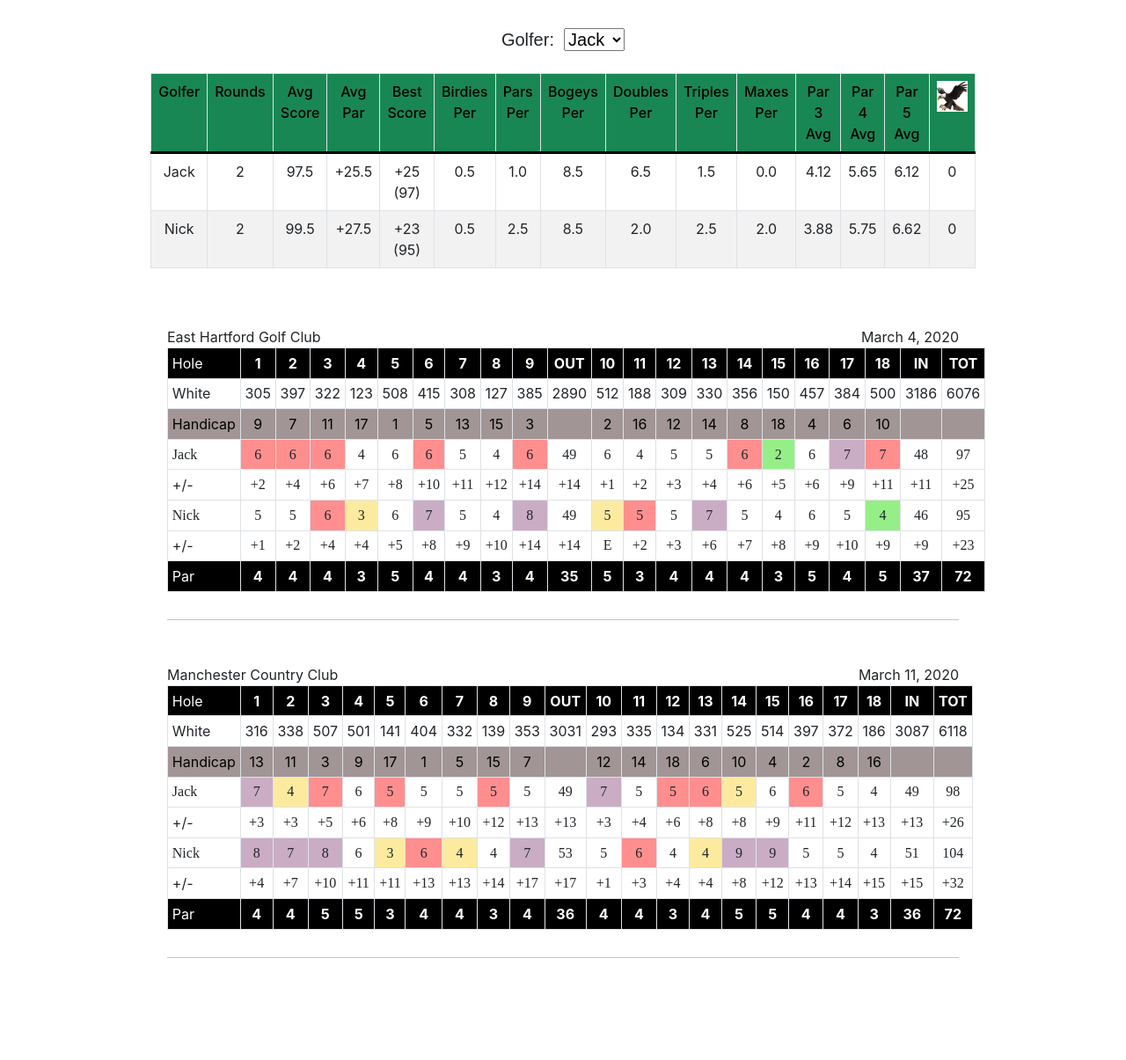
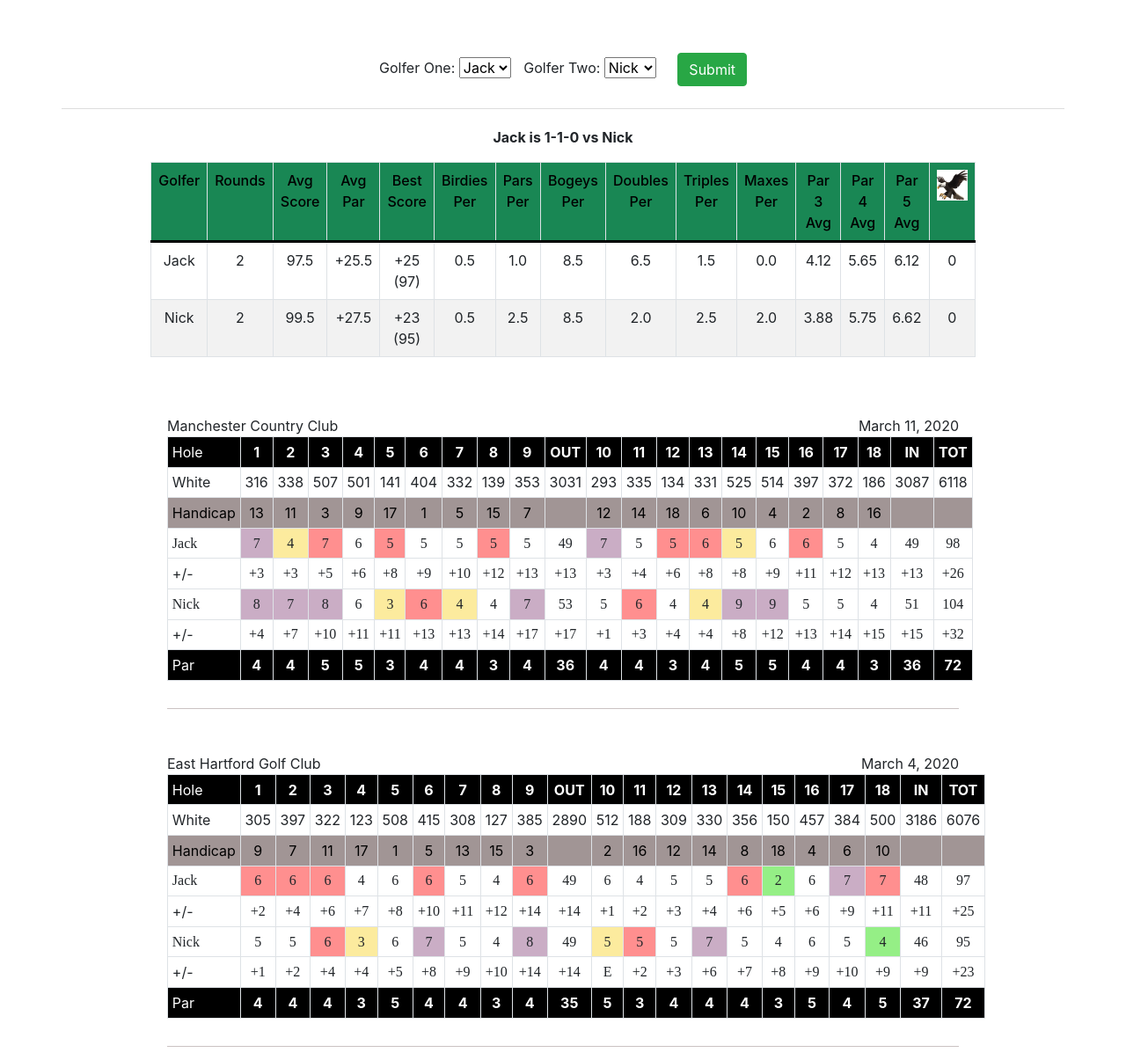
Before and after one commit to jackfarrell2/mgc, a Django app: page /vs/Jack/Nick in a window 1280 px wide. Shown: the part 80-1285 px from the top of the page at 88% size. Before the commit the page ends 1169 px from the top, so only its background shows below. Run offline with Django 4.2, Linux system fonts and the light colour scheme; data comes from the database, SQL or seed files in the repository; both versions use the stored data as it was after the commit; some libraries are stand-ins or nearby versions.

Commit message:
completed website functionality

```diff
--- a/mgc/golf/models.py
+++ b/mgc/golf/models.py
@@ -28,6 +28,7 @@ class Course(models.Model):
     front_yardage = models.IntegerField()
     back_yardage = models.IntegerField()
     yardage = models.IntegerField()
+    abbreviation = models.CharField(max_length=10)
 
     def __str__(self):
         return f"{self.name}"
--- a/mgc/golf/static/golf/styles.css
+++ b/mgc/golf/static/golf/styles.css
@@ -254,7 +254,8 @@ td.stat {
     cursor: hand;
 }
 
-#stats, #averages {
+#stats,
+#averages {
     padding: 25px;
     width: 75%;
     border: 0px;
@@ -270,7 +271,8 @@ td.stat {
     margin: 20px;
 }
 
-#course-selector {
+#course-selector,
+#vs-selector {
     border-bottom: 1px solid #DDDDDD;
     place-items: center normal;
     margin: 20px;
@@ -286,3 +288,11 @@ td.stat {
 .course-buttons {
     margin: 5px;
 }
+
+#golfer-label {
+    margin-left: 10px;
+}
+
+#vs-submit-button {
+    margin-left: 20px;
+}
--- /dev/null
+++ b/mgc/golf/static/golf/vs.js
@@ -0,0 +1,16 @@
+document.addEventListener('DOMContentLoaded', function () {
+
+    let golferOne = document.getElementsByClassName('strokes')[0].children[0].innerHTML;
+    let golferTwo = document.getElementsByClassName('strokes')[1].children[0].innerHTML;
+
+    document.getElementById('golfer-name-one').value = golferOne;
+    document.getElementById('golfer-name-two').value = golferTwo;
+
+    document.getElementById('vs-submit-button').addEventListener('click', function () {
+        let golferOne = document.getElementById('golfer-name-one').value;
+        let golferTwo = document.getElementById('golfer-name-two').value;
+        let origin = window.location.origin;
+        window.location.replace(`${origin}/vs/${golferOne}/${golferTwo}`);
+    })
+
+})
--- a/mgc/golf/templates/golf/course.html
+++ b/mgc/golf/templates/golf/course.html
@@ -1,7 +1,7 @@
 {% extends "golf/layout.html" %}
 {% load static %}
 
-{% block title %}MGC: {{ golfer }}{% endblock %}
+{% block title %}MGC: {{ golfer }} - {{ scorecards.0.course.abbreviation }}{% endblock %}
 
 {% block main %}
 <div id="course-selector" class="container-sm">
--- a/mgc/golf/templates/golf/layout.html
+++ b/mgc/golf/templates/golf/layout.html
@@ -24,8 +24,9 @@
             <a class="navbar-brand" href="{% url 'index' %}">Manchester Golf Club</a>
             <div>
                 <ul class="navbar-nav me-auto mt-2">
-                    <li class="nav-item"><a class="nav-link" href="{% url 'golfer' 'Jack' %}">Golfers </a></li>
-                    <li class="nav-item"><a class="nav-link" href="{% url 'course' 'Manchester Country Club' 'White' 'Jack' %}">Courses </a></li>
+                    <li class="nav-item"><a class="nav-link" href="{% url 'golfer' request.user %}">Golfers </a></li>
+                    <li class="nav-item"><a class="nav-link"
+                            href="{% url 'course' 'Manchester Country Club' 'White' 'Jack' %}">Courses </a></li>
                     <li class="nav-item"><a class="nav-link" href="{% url 'vs' 'Jack' 'Nick' %}">Vs </a></li>
                     <li class="nav-item"><a class="nav-link" href="{% url 'post' %}">Post a Match </a></li>
                     {% if not user.is_authenticated %}
--- a/mgc/golf/templates/golf/vs.html
+++ b/mgc/golf/templates/golf/vs.html
@@ -1,19 +1,29 @@
 {% extends "golf/layout.html" %}
 {% load static %}
 
-{% block title %}MGC: Vs{% endblock %}
+{% block title %}MGC: {{ golfer_one }} Vs {{ golfer_two}} {% endblock %}
 
 {% block main %}
-<div class="grid">
-    <div id="choose-golfer" class="choose-golfer">
-        <label for="golfer-name">Golfer: </label>&nbsp
-        <select name="golfer-name" id="golfer-name">
-            {% for golfer in all_golfers %}
-            <option value="{{ golfer }}">{{ golfer }}</option>
-            {% endfor %}
-        </select>
+<div id="vs-selector" class="container-sm">
+    <div class="grid">
+        <div>
+            <label for="golfer-name-one" id="golfer-label">Golfer One: </label>
+            <select name="golfer-name-one" id="golfer-name-one">
+                {% for golfer in all_golfers %}
+                <option value="{{ golfer }}">{{ golfer }}</option>
+                {% endfor %}
+            </select>
+            <label for="golfer-name-two" id="golfer-label">Golfer Two: </label>
+            <select name="golfer-name-two" id="golfer-name-two">
+                {% for golfer in all_golfers %}
+                <option value="{{ golfer }}">{{ golfer }}</option>
+                {% endfor %}
+            </select>
+            <button id="vs-submit-button" type="submit" class="btn btn-success btn-med">Submit</button>
+        </div>
     </div>
 </div>
+<p><strong>{{ record }}</strong></p>
 <table id="stats" class="table table-bordered standings">
     <thead class="success">
         <tr class="stats-header">
@@ -91,7 +101,7 @@
                 <td></td>
             </tr>
             <!-- Strokes One -->
-            <tr class="handwritten-score">
+            <tr class="handwritten-score strokes">
                 <td class="scorecard-header">{{ golfer_one.first_name }}</td>
                 {% for stroke, score in scorecard.zipped_scores_one %}
                 {% if score >= 3 %}
@@ -114,7 +124,7 @@
                 {% endfor %}
             </tr>
             <!-- Strokes Two -->
-            <tr class="handwritten-score">
+            <tr class="handwritten-score strokes">
                 <td class="scorecard-header">{{ golfer_two.first_name }}</td>
                 {% for stroke, score in scorecard.zipped_scores_two %}
                 {% if score >= 3 %}
@@ -156,5 +166,5 @@
 {% endblock %}
 
 {% block script %}
-<script src="{% static 'golf/golfer.js' %}"></script>
+<script src="{% static 'golf/vs.js' %}"></script>
 {% endblock %}
--- a/mgc/golf/urls.py
+++ b/mgc/golf/urls.py
@@ -1,3 +1,4 @@
+from cgitb import handler
 from django.urls import path
 from . import views
 
@@ -13,5 +14,4 @@ urlpatterns = [
     path("golfer/<str:golfer>", views.golfer, name="golfer"),
     path("courses/<str:course>/<str:tees>/<str:golfer>", views.course, name="course"),
     path("vs/<str:golfer1>/<str:golfer2>", views.vs, name="vs")
-
 ]
--- a/mgc/golf/views.py
+++ b/mgc/golf/views.py
@@ -316,7 +316,8 @@ def new(request):
                     return render(request, "golf/error.html", {'message': 'A course with this name already exists.'})
 
             # Add Course
-            this_course = Course(name=request.POST['new_course_name'], tees=request.POST['new_tees'], front_par=int(request.POST['par_front']), back_par=int(request.POST['par_back']), par=int(request.POST['par_total']), front_yardage=int(request.POST['yardages_front']), back_yardage=int(request.POST['yardages_back']), yardage=int(request.POST['yardages_total']), slope=slope, course_rating=rating)
+            course_abbreviation = course_abbreviate(request.POST['new_course_name'])
+            this_course = Course(name=request.POST['new_course_name'], tees=request.POST['new_tees'], front_par=int(request.POST['par_front']), back_par=int(request.POST['par_back']), par=int(request.POST['par_total']), front_yardage=int(request.POST['yardages_front']), back_yardage=int(request.POST['yardages_back']), yardage=int(request.POST['yardages_total']), slope=slope, course_rating=rating, abbreviation=course_abbreviation)
             this_course.save()
             for i in range(18):
                 this_hole = Hole(course=this_course, tee=i+1, par=pars[i], yardage=yardages[i], handicap=handicaps[i])
@@ -331,7 +332,8 @@ def new(request):
                     return render(request, "golf/error.html", {'message': 'This tee option already exists for the selected course.'})
 
             # Add Course
-            this_course = Course(name=request.POST['course_exists'], tees=request.POST['tees_course_exists'], front_par=int(request.POST['par_front']), back_par=int(request.POST['par_back']), par=int(request.POST['par_total']), front_yardage=int(request.POST['yardages_front']), back_yardage=int(request.POST['yardages_back']), yardage=int(request.POST['yardages_total']), slope=slope, course_rating=rating)
+            course_abbreviation = course_abbreviate(request.POST['new_course_name'])
+            this_course = Course(name=request.POST['course_exists'], tees=request.POST['tees_course_exists'], front_par=int(request.POST['par_front']), back_par=int(request.POST['par_back']), par=int(request.POST['par_total']), front_yardage=int(request.POST['yardages_front']), back_yardage=int(request.POST['yardages_back']), yardage=int(request.POST['yardages_total']), slope=slope, course_rating=rating, abbreviation=course_abbreviation)
             this_course.save()
             for i in range(18):
                 this_hole = Hole(course=this_course, tee=i+1, par=pars[i], yardage=yardages[i], handicap=handicaps[i])
@@ -352,7 +354,7 @@ def new(request):
 
 def golfer(request, golfer):
     this_golfer = User.objects.get(first_name=golfer)
-    golfer_rounds = Round.objects.filter(golfer=this_golfer)
+    golfer_rounds = Round.objects.filter(golfer=this_golfer).order_by('-date')
     stats = get_stats(golfer_rounds)
     scorecards = []
     all_golfers = []
@@ -441,14 +443,34 @@ def vs(request, golfer1, golfer2):
     cumulative_match_ids = []
     for id in golfer_one_match_ids:
         if id in golfer_two_match_ids: cumulative_match_ids.append(id)
-    golfer_one_rounds = Round.objects.filter(golfer=golfer_one, match__in=cumulative_match_ids)
-    golfer_two_rounds = Round.objects.filter(golfer=golfer_two, match__in=cumulative_match_ids)
+    golfer_one_rounds = Round.objects.filter(golfer=golfer_one, match__in=cumulative_match_ids).order_by('-date')
+    golfer_two_rounds = Round.objects.filter(golfer=golfer_two, match__in=cumulative_match_ids).order_by('-date')
+    if len(golfer_one_rounds) == 0:
+        return render(request, "golf/error.html", {'message': 'The selected golfers have not played each other.'})
     golfer_one_stats = get_stats(golfer_one_rounds)
     golfer_two_stats = get_stats(golfer_two_rounds)
     both_golfers_rounds = [golfer_one_rounds, golfer_two_rounds]
     scorecards = get_vs_scorecards(both_golfers_rounds)
+    if golfer_one_stats[2] > golfer_two_stats[2]:
+        buffer = golfer_one_stats
+        golfer_one_stats = golfer_two_stats
+        golfer_two_stats = buffer
 
-    return render(request, "golf/vs.html", {'stats_one': golfer_one_stats, 'stats_two': golfer_two_stats, 'scorecards': scorecards, 'course_length': range(1, 10), 'all_golfers': all_golfers, 'golfer_one': golfer_one, 'golfer_two': golfer_two})
+    match_checker = {'golfer_one_wins': 0, 'golfer_two_wins': 0, 'ties': 0}
+    for scorecard in scorecards:
+        if scorecard['strokes_one'][-1] > scorecard['strokes_two'][-1]:
+            match_checker['golfer_one_wins'] += 1
+        elif scorecard['strokes_one'][-1] < scorecard['strokes_two'][-1]:
+            match_checker['golfer_two_wins'] += 1
+        else:
+            match_checker['ties'] += 1
+
+    if match_checker['golfer_one_wins'] >= match_checker['golfer_two_wins']:
+        record = f"{golfer_one} is {match_checker['golfer_one_wins']}-{match_checker['golfer_two_wins']}-{match_checker['ties']} vs {golfer_two}"
+    else:
+        record = f"{golfer_two} is {match_checker['golfer_two_wins']}-{match_checker['golfer_one_wins']}-{match_checker['ties']} vs {golfer_one}"
+
+    return render(request, "golf/vs.html", {'stats_one': golfer_one_stats, 'stats_two': golfer_two_stats, 'scorecards': scorecards, 'course_length': range(1, 10), 'all_golfers': all_golfers, 'golfer_one': golfer_one, 'golfer_two': golfer_two, 'record': record})
 
 def get_vs_scorecards(golfer_rounds):
     scorecards = []
@@ -601,7 +623,7 @@ def course(request, course, tees, golfer):
     if selected_tee_index != 0: tee_options.insert(0, tee_options.pop(selected_tee_index))
     course = Course.objects.get(name=course, tees=tees)
     golfer = User.objects.get(first_name=golfer)
-    rounds = Round.objects.filter(golfer=golfer, course=course)
+    rounds = Round.objects.filter(golfer=golfer, course=course).order_by('-date')
     if len(rounds) == 0:
         return render(request, "golf/error.html", {'message': 'The selected golfer has not played the selected course'})
 
@@ -669,3 +691,14 @@ def get_stats(rounds):
     golfer_stats = [golfer, round_amount, avg_score, avg_par, best_score, birdies_per, pars_per, bogeys_per, doubles_per, triples_per, maxes_per, par_three_average, par_four_average, par_five_average, eagles]
 
     return golfer_stats
+
+def course_abbreviate(course_name):
+    abbreviation = course_name[0]
+    for i in range(1, len(course_name)):
+        if course_name[i - 1] == ' ':
+            abbreviation += course_name[i]
+    abbreviation = abbreviation.upper()
+    return abbreviation
+
+def page_not_found_view(request, exception):
+    return render(request, "golf/error.html", {'message': 'Page Not Found'})
--- a/mgc/mgc/settings.py
+++ b/mgc/mgc/settings.py
@@ -23,9 +23,9 @@ BASE_DIR = Path(__file__).resolve().parent.parent
 SECRET_KEY = 'django-insecure-ezkvhf$85&5z^+qof@kq@8*5u!!bgb_qz)lma1#6luql)=vp+-'
 
 # SECURITY WARNING: don't run with debug turned on in production!
-DEBUG = True
+DEBUG = False
 
-ALLOWED_HOSTS = []
+ALLOWED_HOSTS = ['*']
 
 AUTH_USER_MODEL = "golf.User"
 
--- a/mgc/mgc/urls.py
+++ b/mgc/mgc/urls.py
@@ -20,3 +20,5 @@ urlpatterns = [
     path('admin/', admin.site.urls),
     path('', include('golf.urls'))
 ]
+
+handler404 = 'golf.views.page_not_found_view'
```
Also changed, not shown: mgc/db.sqlite3, mgc/golf/migrations/0013_course_abbreviation.py (added). Lines whose indentation alone changed are shown as unchanged.
